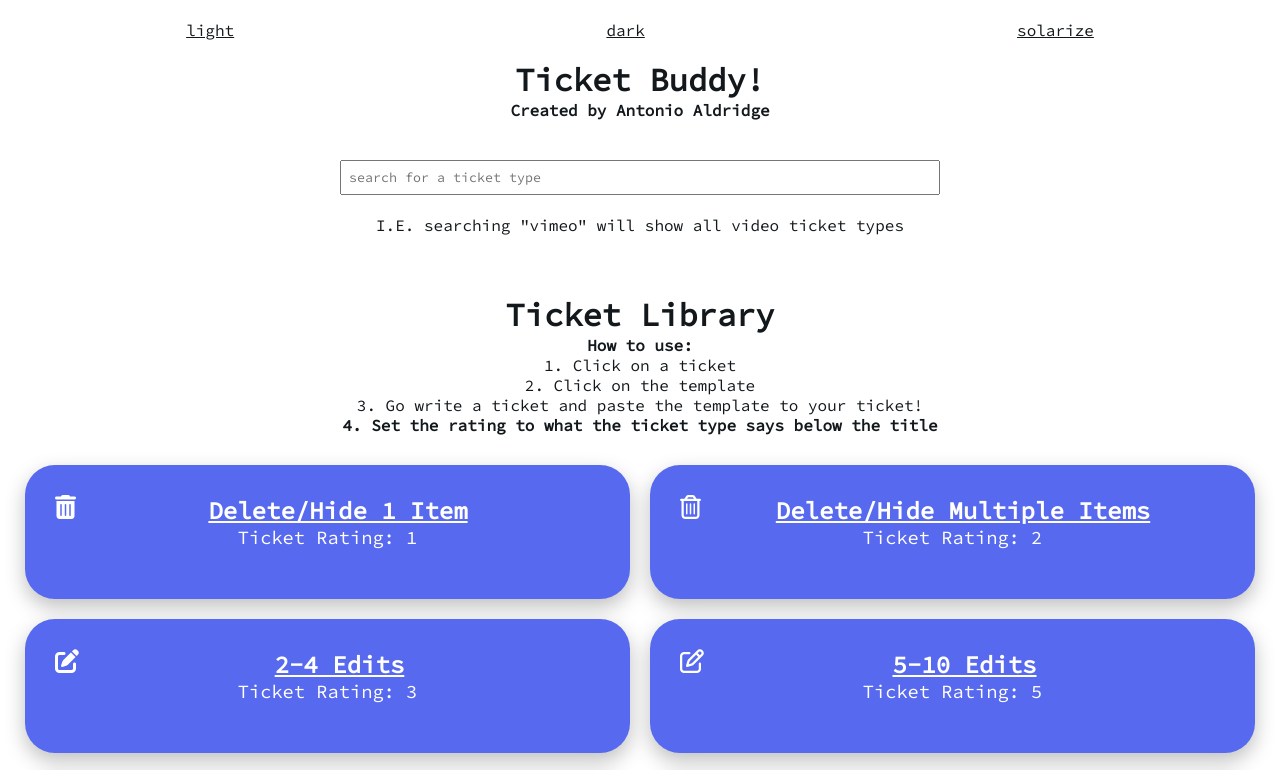
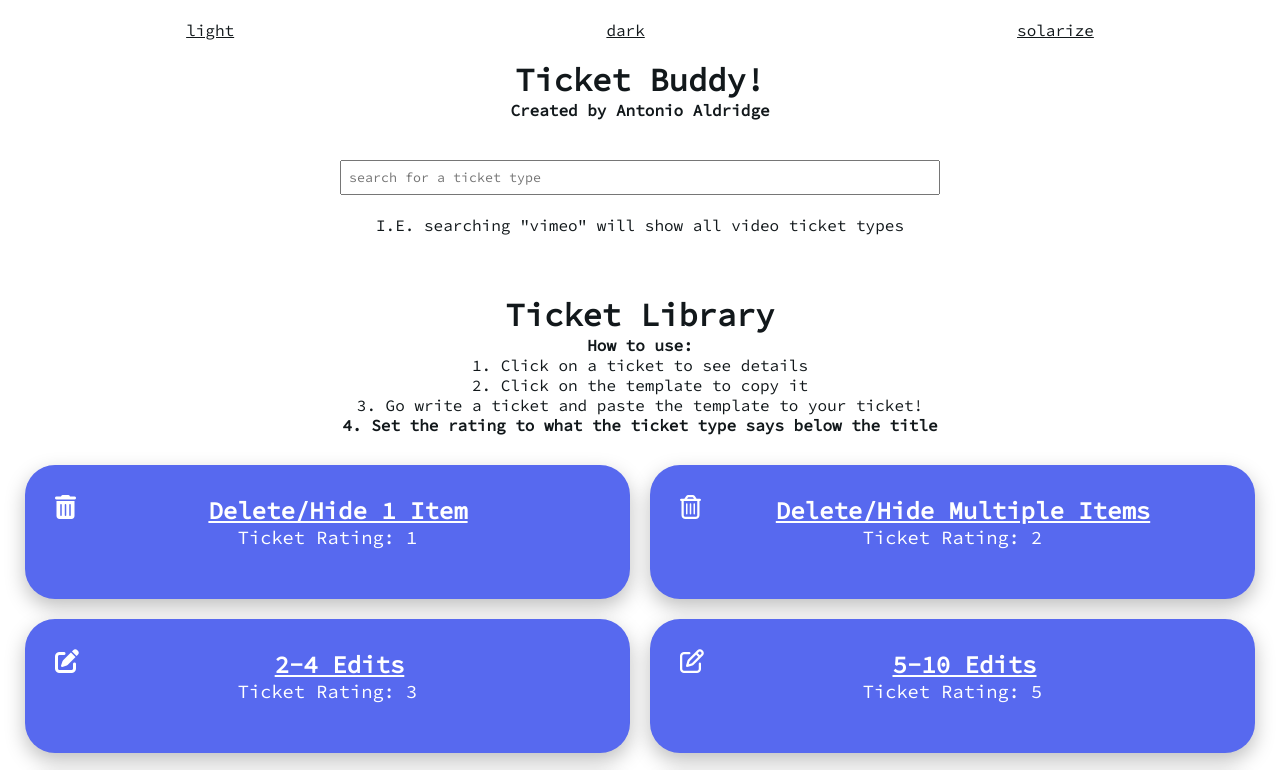
Before and after one commit to AldridgeDev/ticket-library, a plain HTML site: page index.html in a window 1280 px wide. Shown: the top 770 px of the page. Drawn offline with nearby package versions, Linux system fonts and the light colour scheme.

Commit message:
Added some wording for better understanding

```diff
--- a/app.js
+++ b/app.js
@@ -7,7 +7,10 @@ searchBar.addEventListener('keyup', (e) => {
     const filteredTickets = ticketTypes.filter(ticket => {
         let tagNames = JSON.stringify(ticket.tags);
         return (
-            ticket.ticketName.toLowerCase().includes(searchString) || tagNames.includes(searchString) || ticket.category.toLowerCase().includes(searchString) || ticket.ticketRating.includes(searchString)
+            ticket.ticketName.toLowerCase().includes(searchString) ||
+            tagNames.includes(searchString) ||
+            ticket.category.toLowerCase().includes(searchString) ||
+            ticket.ticketRating.includes(searchString)
         );
     });
     displayTickets(filteredTickets);
--- a/index.html
+++ b/index.html
@@ -28,8 +28,8 @@
             <br><br>
             <h1>Ticket Library</h1>
             <p><strong>How to use:</strong><br>
-            1. Click on a ticket<br>
-            2. Click on the template<br>
+            1. Click on a ticket to see details<br>
+            2. Click on the template to copy it<br>
             3. Go write a ticket and paste the template to your ticket!<br>
             <strong><a href="#" id="setMatrix">4. Set the rating to what the ticket type says below the title</a></strong></p>
             <div id="ticketIndex"></div>
```
